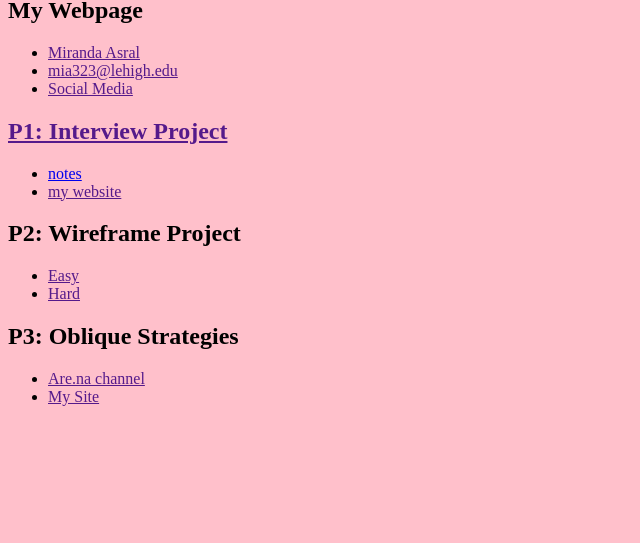
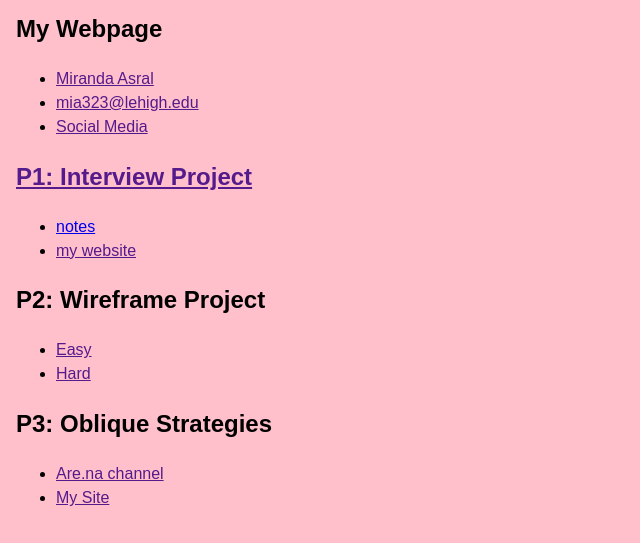
Before and after one commit to mirandaasral/mirandaasral.github.io, a plain HTML site: page index.html in a window 1280 px wide. Shown: the part 257-800 px from the top of the page, without its empty margins (0-640 px from the left). Drawn offline with Linux system fonts and the light colour scheme.

Commit message:
Delete Folder

```diff
--- a/css/style.css
+++ b/css/style.css
@@ -1,10 +1,15 @@
+
+html {
+    box-sizing: border-box;
+    font-size: 16px;
+}
 body{
-    background-color: pink
+    margin: 1rem;
+    font-family: sans-serif;
+    line-height: 1.5;
+    color: black;
+    background-color: pink;
 }
-html {
-
-}
-
 
 
 /* Mobile
--- a/download-start-up/css/style.css
+++ /dev/null
@@ -1,21 +0,0 @@
-
-html {
-    box-sizing: border-box;
-    font-size: 16px;
-}
-body{
-    margin: 1rem;
-    font-family: sans-serif;
-    line-height: 1.5;
-    color: black;
-    background-color: pink;
-}
-
-
-/* Mobile
--------------------------------------------------- */
-
-@media screen and (max-width: 650px) {
-
-
-}
```
Also changed, not shown: 1 other file.
